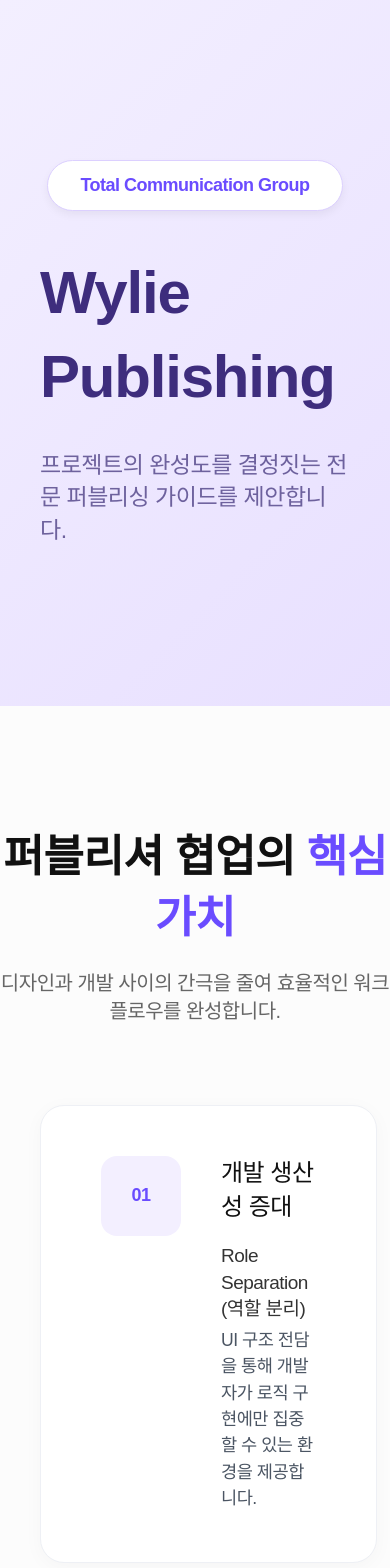
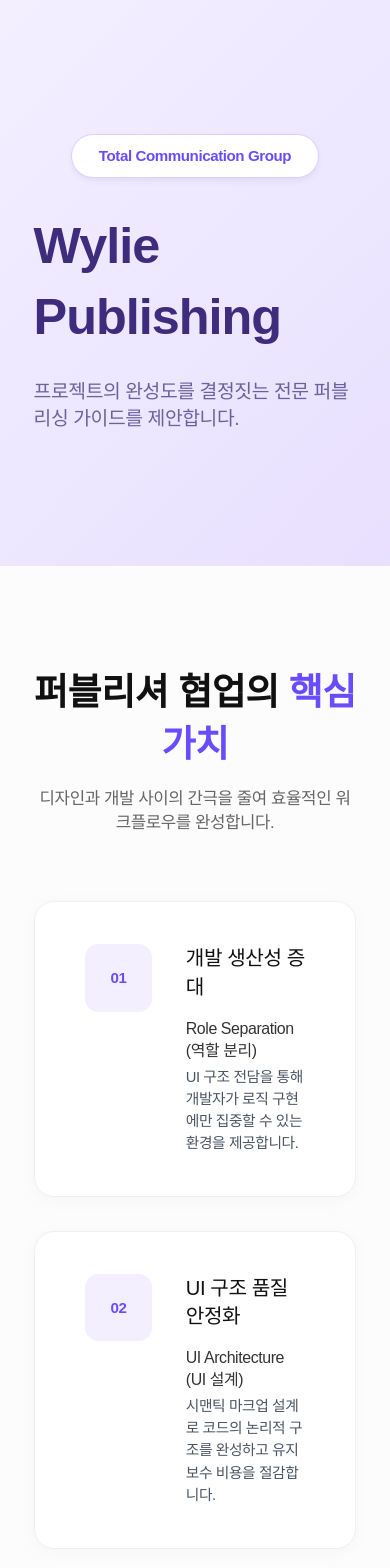
Before and after one commit to rockij/react_pub, a Next.js app: page / in a window 390 px wide. Shown: the top 1568 px of the page. Built offline with nearby package versions, Linux system fonts and the light colour scheme; no server answers.

Commit message:
화면수정/정리

```diff
--- a/src/assets/css/global.css
+++ b/src/assets/css/global.css
@@ -238,6 +238,11 @@
 html {
   font-size: 62.5%;
 }
+@media (max-width: 1024px) {
+  html {
+    font-size: 52.5%;
+  }
+}
 
 /* Wylie Publishing 페이지 스타일 */
 .wylie-container {
@@ -294,7 +299,7 @@
   /* 섹션 타이틀 */
   .main-title-area {
     text-align: center;
-    padding: 12rem 0 8rem;
+    padding: 12rem 4rem 8rem;
 
     h2 {
       font-size: 4.4rem;
```
